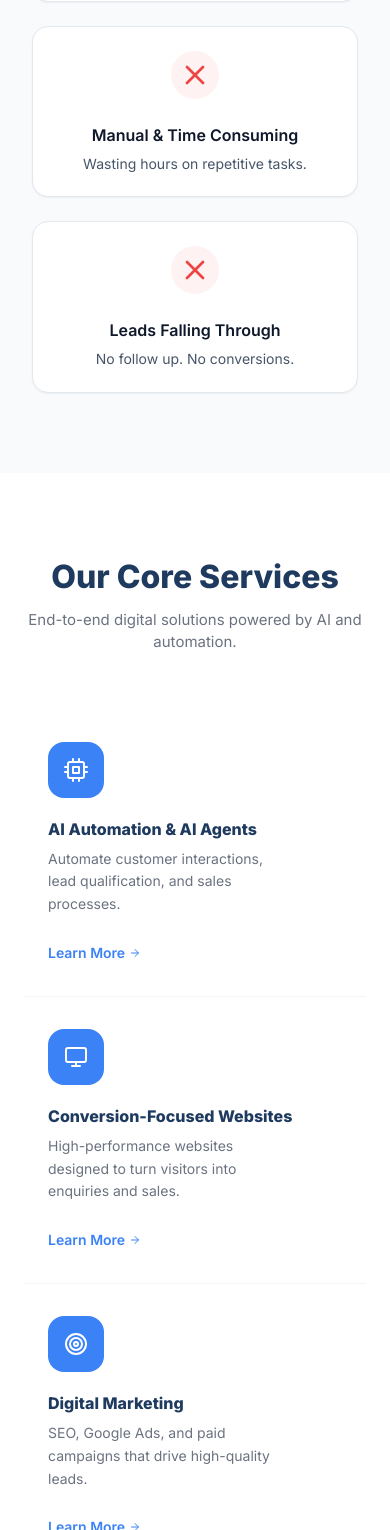
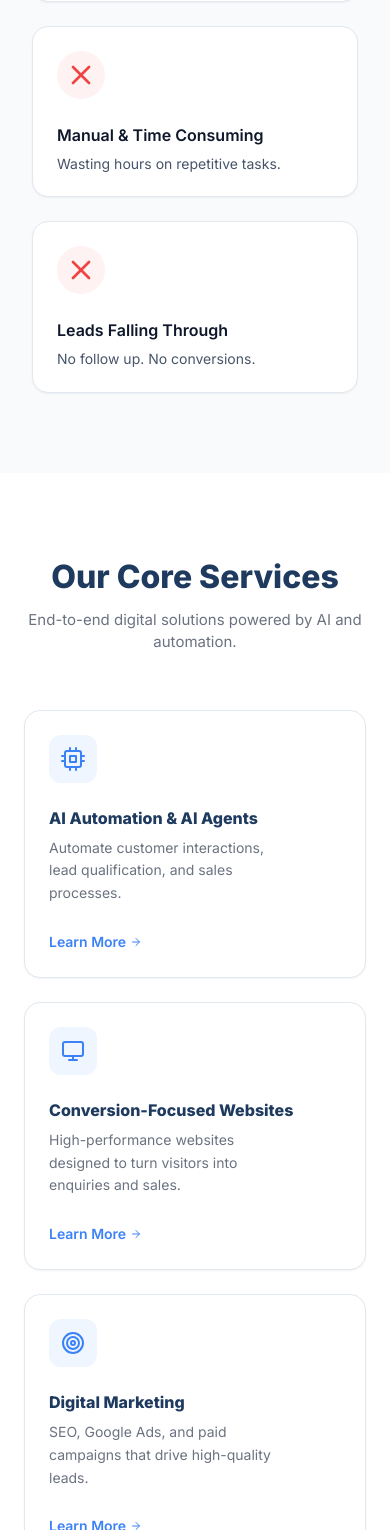
Before and after one commit to 2300031415/Nexus-Digital, a Next.js app: page / in a window 390 px wide. Shown: the part 2386-3916 px from the top of the page. Built offline with nearby package versions, Linux system fonts and the light colour scheme.

Commit message:
updated files

```diff
--- a/src/components/ExpectationsSection.tsx
+++ b/src/components/ExpectationsSection.tsx
@@ -53,19 +53,21 @@ const ExpectationsSection = () => {
               whileInView={{ opacity: 1, scale: 1 }}
               transition={{ duration: 0.4, delay: index * 0.1 }}
               viewport={{ once: true }}
-              className="flex flex-col items-center text-center gap-4"
+              className="flex items-center text-left gap-5 bg-white border border-[#E2E8F0] p-6 rounded-2xl shadow-sm hover:shadow-md transition-shadow"
             >
-              <div className={`w-16 h-16 rounded-full flex items-center justify-center ${
+              <div className={`w-16 h-16 rounded-full flex items-center justify-center flex-shrink-0 ${
                 item.color === 'green' ? 'bg-[#DCFCE7]' : 'bg-[#DBEAFE]'
               }`}>
                 <item.icon className={`w-8 h-8 ${
                   item.color === 'green' ? 'text-nexus-green' : 'text-nexus-blue'
                 }`} />
               </div>
-              <h3 className="text-[18px] font-bold text-[#0F172A]">{item.title}</h3>
-              <p className="text-[14px] text-[#475569] leading-relaxed max-w-[200px]">
-                {item.description}
-              </p>
+              <div className="flex flex-col">
+                <h3 className="text-[16px] font-bold text-[#0F172A] mb-1">{item.title}</h3>
+                <p className="text-[13px] text-[#475569] leading-relaxed">
+                  {item.description}
+                </p>
+              </div>
             </motion.div>
           ))}
         </div>
--- a/src/components/PainPointsSection.tsx
+++ b/src/components/PainPointsSection.tsx
@@ -52,7 +52,7 @@ const PainPointsSection = () => {
               transition={{ duration: 0.4, delay: index * 0.1 }}
               viewport={{ once: true }}
               whileHover={{ scale: 1.02 }}
-              className="bg-white p-6 rounded-2xl border border-[#E2E8F0] shadow-sm flex flex-col items-center text-center group transition-all hover:shadow-md"
+              className="bg-white p-6 rounded-2xl border border-[#E2E8F0] shadow-sm flex flex-col items-start text-left group transition-all hover:shadow-md"
             >
               <div className="w-12 h-12 bg-[#FEF2F2] rounded-full flex items-center justify-center mb-6">
                 <FiX className="w-8 h-8 text-nexus-red" />
--- a/src/components/ProcessSection.tsx
+++ b/src/components/ProcessSection.tsx
@@ -40,7 +40,7 @@ const ProcessSection = () => {
           Our 3-Step Process
         </motion.h2>
 
-        <div className="flex flex-col lg:flex-row justify-around items-start gap-12 lg:gap-0 relative">
+        <div className="flex flex-col lg:flex-row justify-around items-center gap-12 lg:gap-0 relative">
           {steps.map((step, index) => (
             <React.Fragment key={index}>
               <motion.div
@@ -48,21 +48,31 @@ const ProcessSection = () => {
                 whileInView={{ opacity: 1, y: 0 }}
                 transition={{ duration: 0.5, delay: index * 0.2 }}
                 viewport={{ once: true }}
-                className="flex flex-col items-center max-w-[280px] mx-auto z-10"
+                className="bg-white border border-[#E2E8F0] rounded-2xl p-6 shadow-sm flex items-center gap-4 max-w-[340px] w-full mx-auto z-10 text-left relative"
               >
-                <div className="w-[50px] h-[50px] bg-nexus-blue rounded-full flex items-center justify-center text-white text-[24px] font-bold mb-6 shadow-lg">
+                {/* Number Circle */}
+                <div className="w-10 h-10 bg-nexus-blue rounded-full flex items-center justify-center text-white text-[16px] font-bold flex-shrink-0 shadow-md">
                   {step.num}
                 </div>
-                <step.icon className="w-8 h-8 text-nexus-blue mb-4" />
-                <h3 className="text-[16px] font-bold text-[#0F172A] mb-2">{step.title}</h3>
-                <p className="text-[14px] text-[#475569] leading-relaxed">
-                  {step.description}
-                </p>
+
+                {/* Vertical Divider */}
+                <div className="w-px h-16 bg-[#E2E8F0] flex-shrink-0 hidden sm:block" />
+
+                {/* Content */}
+                <div className="flex flex-col">
+                  <div className="flex items-center gap-2 mb-1">
+                    <step.icon className="w-4 h-4 text-nexus-blue flex-shrink-0" />
+                    <h3 className="text-[14px] font-bold text-[#0F172A] leading-tight">{step.title}</h3>
+                  </div>
+                  <p className="text-[12px] text-[#475569] leading-relaxed">
+                    {step.description}
+                  </p>
+                </div>
               </motion.div>
               {/* Connector Arrow */}
               {index < 2 && (
-                <div className="hidden lg:flex absolute top-[25px] left-[calc(33%*index+22%)] w-[15%] h-px border-t-2 border-dashed border-[#CBD5E1] items-center justify-end">
-                   <div className="w-2 h-2 border-t-2 border-r-2 border-[#CBD5E1] rotate-45 -mr-1" />
+                <div className="hidden lg:flex absolute top-1/2 left-[calc(33.33%*index+28%)] w-[10%] h-px border-t-2 border-dashed border-nexus-blue/30 items-center justify-end z-0 -translate-y-1/2">
+                   <div className="w-2 h-2 border-t-2 border-r-2 border-nexus-blue/30 rotate-45 -mr-1" />
                 </div>
               )}
             </React.Fragment>
--- a/src/components/ServicesSection.tsx
+++ b/src/components/ServicesSection.tsx
@@ -46,7 +46,7 @@ const ServicesSection = () => {
 
   return (
     <section className="bg-white py-20">
-      <div className="max-w-6xl mx-auto px-6">
+      <div className="max-w-7xl mx-auto px-6">
         <div className="text-center mb-14">
           <h2 className="text-nexus-dark text-[2rem] font-extrabold mb-2">Our Core Services</h2>
           <p className="text-gray-500 text-[15px]">
@@ -59,20 +59,20 @@ const ServicesSection = () => {
           initial="hidden"
           whileInView="show"
           viewport={{ once: true }}
-          className="max-w-6xl mx-auto flex flex-col md:grid md:grid-cols-2 lg:flex lg:flex-row items-stretch gap-0 lg:divide-x lg:divide-gray-100"
+          className="max-w-7xl mx-auto grid grid-cols-1 md:grid-cols-3 lg:grid-cols-5 gap-6"
         >
           {services.map((service, index) => (
             <motion.div
               key={index}
               variants={{ hidden: { opacity: 0, y: 20 }, show: { opacity: 1, y: 0 } }}
               transition={{ duration: 0.4 }}
-              className="w-full flex flex-col items-start px-6 py-8 border-b border-gray-100 last:border-b-0 md:px-8 md:py-8 md:border-b md:border-r md:border-gray-100 md:[&:nth-child(2n)]:border-r-0 lg:border-0 lg:px-8 lg:py-4 lg:flex-1"
+              className="w-full flex flex-col items-start p-6 bg-white border border-[#E2E8F0] rounded-2xl shadow-sm hover:shadow-md transition-shadow"
             >
               <Link
                 href={service.href}
                 className="w-full h-full flex flex-col"
               >
-                <div className="w-14 h-14 rounded-2xl bg-nexus-blue flex items-center justify-center mb-5 text-white text-2xl">
+                <div className="w-12 h-12 bg-blue-50 rounded-xl flex items-center justify-center mb-6 text-nexus-blue text-2xl">
                   <service.icon />
                 </div>
                 <h3 className="text-nexus-dark font-extrabold text-[1rem] leading-snug mb-2">{service.title}</h3>
```
